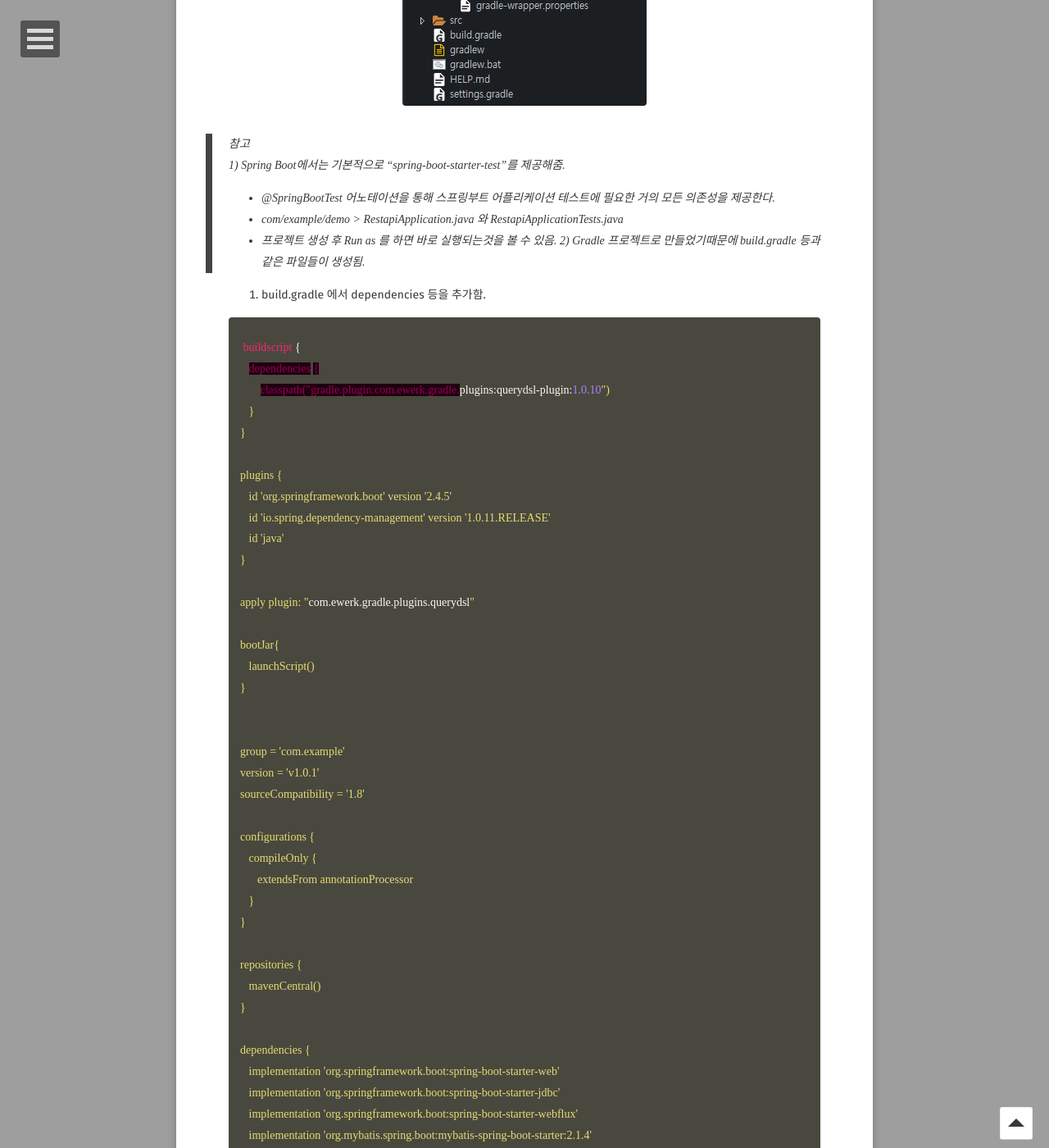
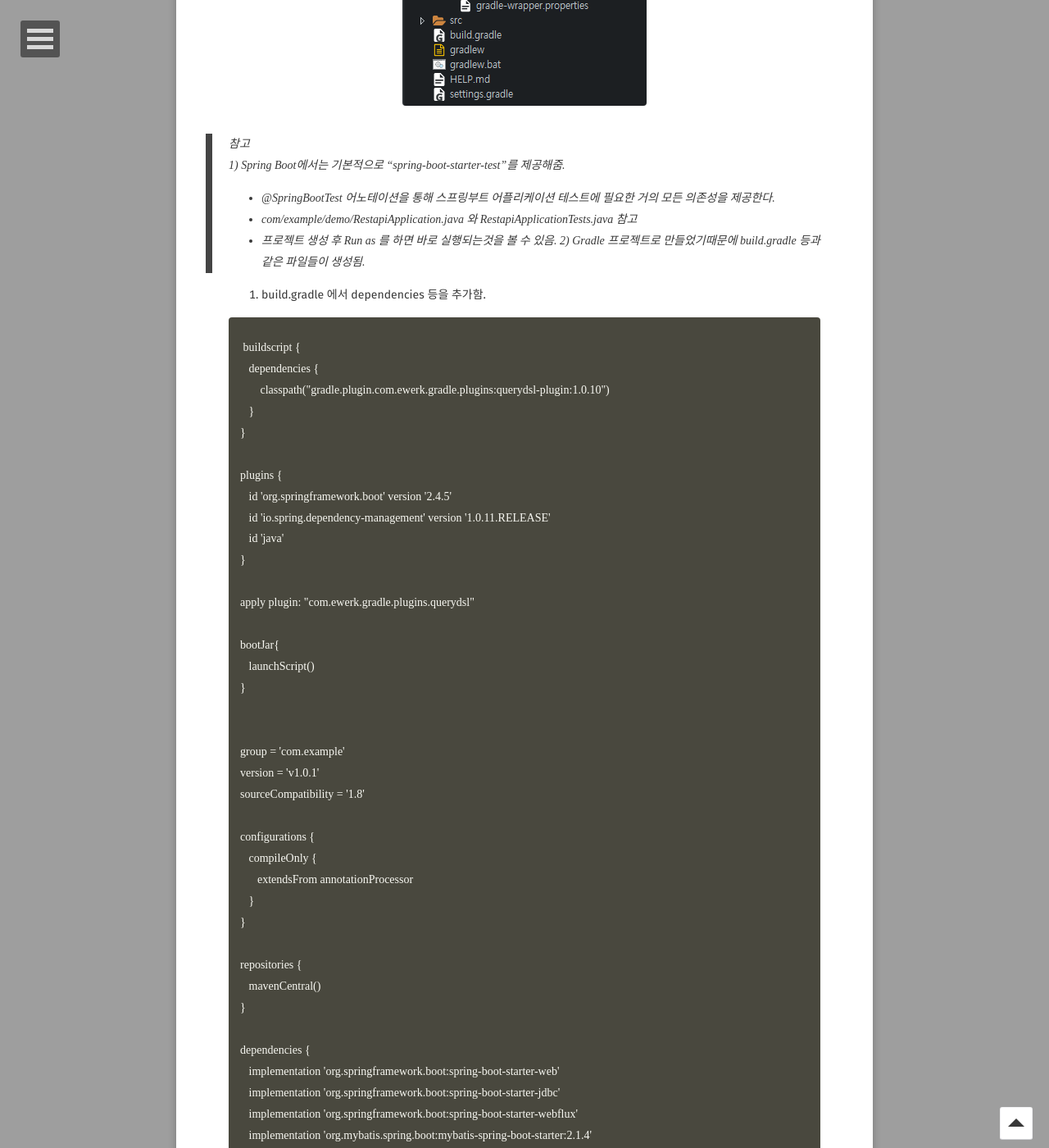
Before and after one commit to GayeonYoon/GayeonYoon.github.io, a Jekyll site: the page built from _posts/2021-07-30-REST_API_POST_1.md, in a window 1280 px wide and 1400 px high, scrolled down 1903 px. Shown: the whole window at 82% size. Built offline with Jekyll 4.4.1, drawn with Linux system fonts in a browser that asks for light colours; some web fonts are replaced; some of the changed text lies outside the part shown.

Commit message:
Update 2021-07-30-REST_API_POST_1.md

```diff
--- a/_posts/2021-07-30-REST_API_POST_1.md
+++ b/_posts/2021-07-30-REST_API_POST_1.md
@@ -27,15 +27,13 @@ Project <b>Name</b> 입력, Type은 <b>Gradle</b>로 선택.
 > 참고<br>
 1) Spring Boot에서는 기본적으로 "spring-boot-starter-test"를 제공해줌. <br>
  * @SpringBootTest 어노테이션을 통해 스프링부트 어플리케이션 테스트에 필요한 거의 모든 의존성을 제공한다.
- * com/example/demo > RestapiApplication.java 와 RestapiApplicationTests.java
+ * com/example/demo/RestapiApplication.java 와 RestapiApplicationTests.java 참고
  * 프로젝트 생성 후 Run as 를 하면 바로 실행되는것을 볼 수 있음.
 2) Gradle 프로젝트로 만들었기때문에 build.gradle 등과 같은 파일들이 생성됨. <br>
 
 3. build.gradle 에서 dependencies 등을 추가함.
 
-
-
-{% highlight css %} buildscript {
+{% highlight code %} buildscript {
    dependencies {
        classpath("gradle.plugin.com.ewerk.gradle.plugins:querydsl-plugin:1.0.10")
    }
@@ -151,4 +149,6 @@ compileQuerydsl {
 
 configurations {
     querydsl.extendsFrom compileClasspath
-}{% endhighlight %}
+}
+
+{% endhighlight %}
```
